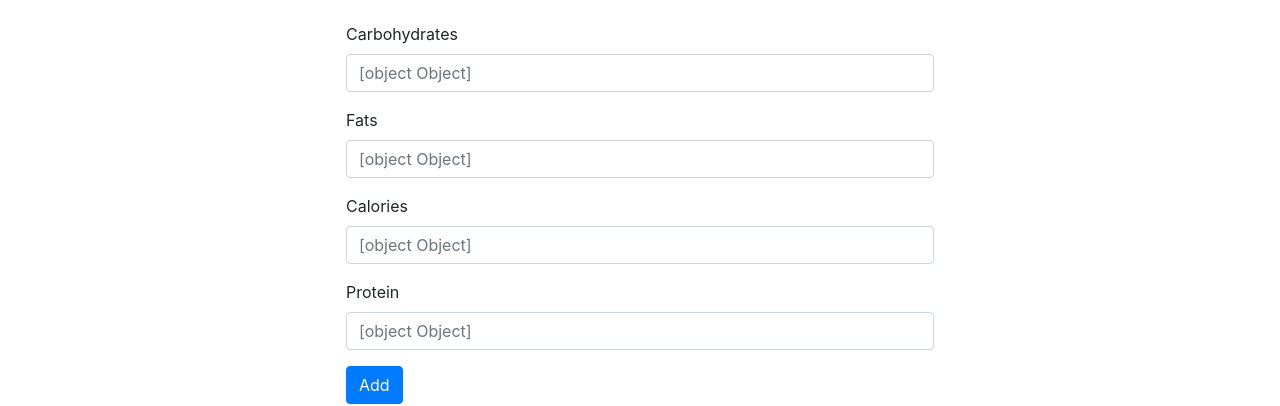
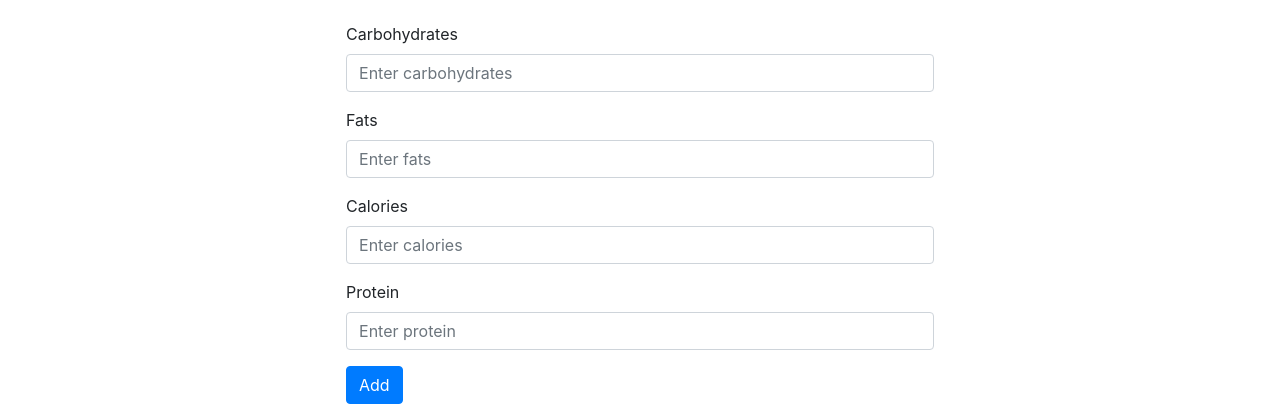
Before and after one commit to Magnus2311/LifeMode, a React (Create React App) app: page /goods/add in a window 1280 px wide. Shown: the part 270-676 px from the top of the page. Built offline with nearby package versions, Linux system fonts and the light colour scheme; what redux-immutable-state-invariant would draw is missing.

Commit message:
Rollback some changes

```diff
--- a/src/components/pages/Goods/AddGoodsPage.js
+++ b/src/components/pages/Goods/AddGoodsPage.js
@@ -79,7 +79,7 @@ const AddGoodsPage = (props) => {
           label={<Translator getString="Carbohydrates" />}
           type="text"
           name="carbohydrates"
-          placeholder={<Translator getString="Enter carbohydrates" />}
+          placeholder="Enter carbohydrates"
           value={good.carbohydrates}
           handleChange={handleChange}
         />
@@ -87,7 +87,7 @@ const AddGoodsPage = (props) => {
           label={<Translator getString="Fats" />}
           type="text"
           name="fats"
-          placeholder={<Translator getString="Enter fats" />}
+          placeholder="Enter fats"
           value={good.fats}
           handleChange={handleChange}
         />
@@ -95,7 +95,7 @@ const AddGoodsPage = (props) => {
           label={<Translator getString="Calories" />}
           type="text"
           name="calories"
-          placeholder={<Translator getString="Enter calories" />}
+          placeholder="Enter calories"
           value={good.calories}
           handleChange={handleChange}
         />
@@ -103,7 +103,7 @@ const AddGoodsPage = (props) => {
           label={<Translator getString="Protein" />}
           type="text"
           name="protein"
-          placeholder={<Translator getString="Enter protein" />}
+          placeholder="Enter protein"
           value={good.protein}
           handleChange={handleChange}
         />
```
